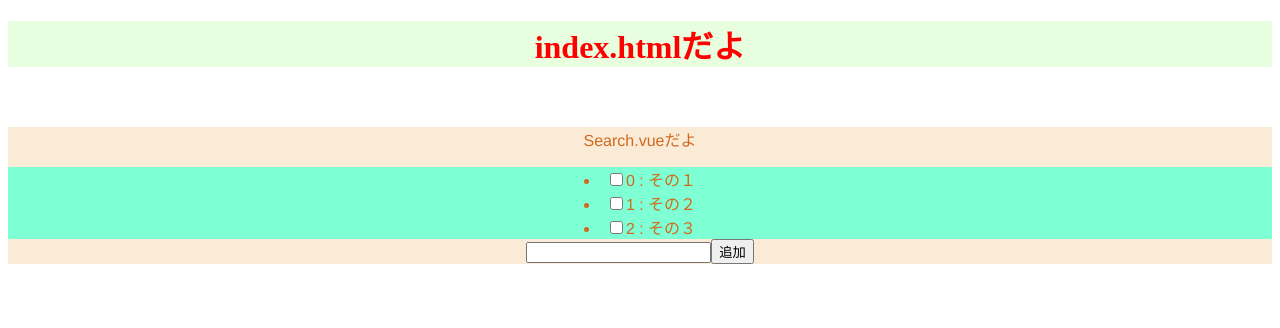
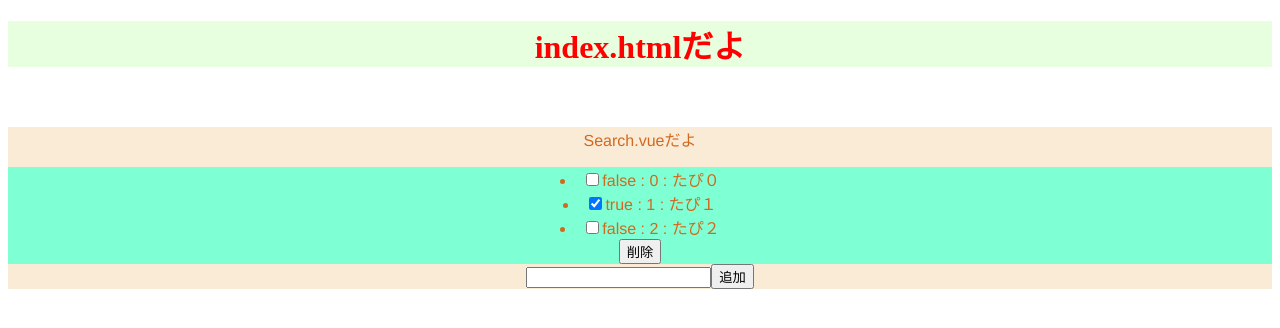
Before and after one commit to t-mocho/todo-monyo, a Vue app: page / in a window 1280 px wide. Shown: the top 328 px of the page. Built offline with nearby package versions, Linux system fonts and the light colour scheme.

Commit message:
ほんじつのがくしゅう

```diff
--- a/package.json
+++ b/package.json
@@ -29,7 +29,9 @@
       "plugin:vue/essential",
       "eslint:recommended"
     ],
-    "rules": {},
+    "rules": {
+      "no-console": 0
+    },
     "parserOptions": {
       "parser": "babel-eslint"
     }
--- a/src/App.vue
+++ b/src/App.vue
@@ -1,8 +1,9 @@
 <template>
   <div id="app">
     <Search />
-    <List :todolist="todolist" />
-    <ListDetail />
+    <List
+    :todolist="todolist"
+    v-on:passCheck="appDel" />
     <Add v-on:passAdd="appAdd" />
   </div>
 </template>
@@ -11,7 +12,6 @@
 import Add from "./components/Add";
 import List from "./components/List";
 import Search from "./components/Search";
-import ListDetail from "./components/ListDetail";
 
 // コンポーネント
 export default {
@@ -19,30 +19,39 @@ export default {
   components: {
     Add,
     List,
-    Search,
-    ListDetail
+    Search
   },
 
   // todoリスト
   data() {
     return {
         todolist: [
-          {id: 0, value: "その１"},
-          {id: 1, value: "その２"},
-          {id: 2, value: "その３"},
+          {id: 0, value: "たぴ０", del: false},
+          {id: 1, value: "たぴ１", del: true},
+          {id: 2, value: "たぴ２", del: false},
           ]
     }
   },
 
-    // task追加処理
     methods: {
+      // タスク追加処理
       appAdd: function(addText) {
+        // keysで配列オブジェクトがなんこあるかわかるよ
         var v = Object.keys( this.todolist );
-        const add = {id: v.length, value: addText}
+        // v.lengthでidの数見て引数の入力値をpushする
+        const add = {id: v.length, value: addText, del: false}
         this.todolist.push(add);
-        }
+        },
+
+      // タスク削除処理
+      appDel: function() {
+        // falseのやつだけ
+        var todoDel = this.todolist.filter(todo => todo.del === false);
+        // todolistに入れる
+        this.todolist = todoDel
       }
     }
+}
 
 </script>
 
--- a/src/components/List.vue
+++ b/src/components/List.vue
@@ -2,9 +2,10 @@
   <div id="list">
     <!-- v-bind:props名="メソッド名" -->
     <li v-for="todo in todolist" :key="todo.id">
-      <input type="checkbox" />
-      <label>{{todo.id}} : {{todo.value}}</label>
+      <input type="checkbox" v-model="todo.del"/>
+      <label>{{todo.del}} : {{todo.id}} : {{todo.value}}</label>
     </li>
+    <button @click="todoDel">削除</button>
   </div>
 </template>
 
@@ -13,6 +14,13 @@ export default {
   name: "List",
   // appから受け取り
 props: ["todolist"],
+
+methods: {
+  todoDel: function(){
+    // 削除パス
+    this.$emit("passCheck"); // this.$emit('(関数名)'
+    }
+  }
 }
 
 </script>
--- a/src/components/ListDetail.vue
+++ /dev/null
@@ -1,3 +0,0 @@
-<template>
-  <div></div>
-</template>
```
Also changed, not shown: 1 other file (tests, documents, lock files or other folders).
